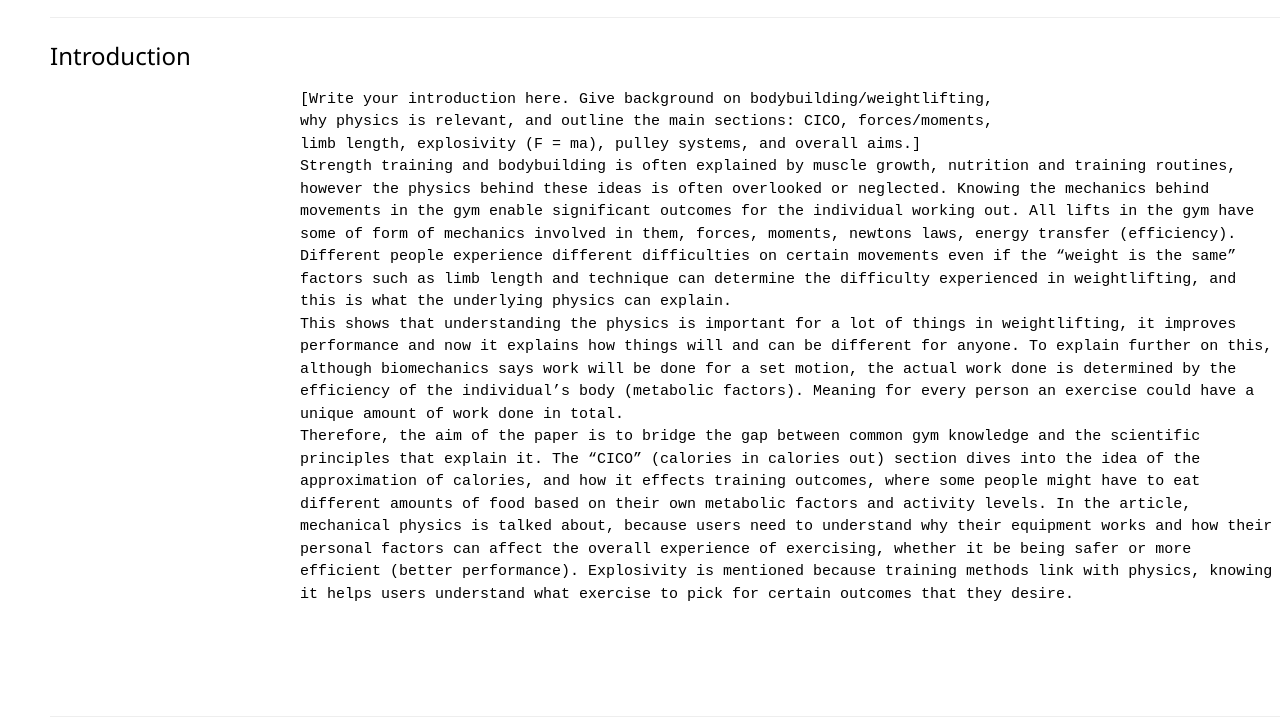
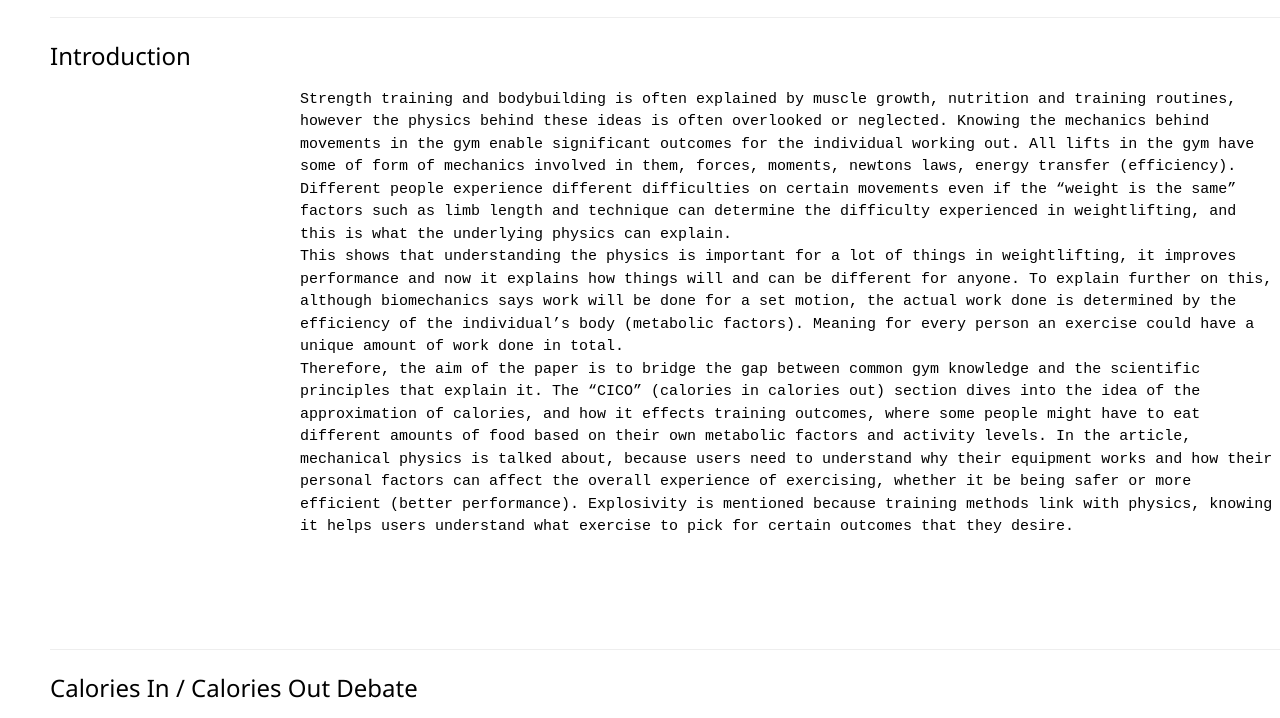
Before and after one commit to FEPSFY6927479/FY6927479, a plain HTML site: page index.html in a window 1280 px wide. Shown: the part 1414-2132 px from the top of the page. Drawn offline with nearby package versions, Linux system fonts and the light colour scheme; no server answers.

Commit message:
Remove placeholder
Replaced placeholder text with detailed introduction on the physics of strength training and bodybuilding, emphasizing the importance of understanding mechanics, efficiency, and individual differences in performance.

```diff
--- a/index.html
+++ b/index.html
@@ -135,9 +135,6 @@ The main ideas of “eating” and “lifting” can be explained by the further
     <hr>
     <h3 id="Introduction">Introduction</h3>
     <pre class="ex1" id="Introduction_InText">
-[Write your introduction here. Give background on bodybuilding/weightlifting,
-why physics is relevant, and outline the main sections: CICO, forces/moments,
-limb length, explosivity (F = ma), pulley systems, and overall aims.]
 Strength training and bodybuilding is often explained by muscle growth, nutrition and training routines, however the physics behind these ideas is often overlooked or neglected. Knowing the mechanics behind movements in the gym enable significant outcomes for the individual working out. All lifts in the gym have some of form of mechanics involved in them, forces, moments, newtons laws, energy transfer (efficiency). Different people experience different difficulties on certain movements even if the “weight is the same” factors such as limb length and technique can determine the difficulty experienced in weightlifting, and this is what the underlying physics can explain.
 This shows that understanding the physics is important for a lot of things in weightlifting, it improves performance and now it explains how things will and can be different for anyone. To explain further on this, although biomechanics says work will be done for a set motion, the actual work done is determined by the efficiency of the individual’s body (metabolic factors). Meaning for every person an exercise could have a unique amount of work done in total.
 Therefore, the aim of the paper is to bridge the gap between common gym knowledge and the scientific principles that explain it. The “CICO” (calories in calories out) section dives into the idea of the approximation of calories, and how it effects training outcomes, where some people might have to eat different amounts of food based on their own metabolic factors and activity levels. In the article, mechanical physics is talked about, because users need to understand why their equipment works and how their personal factors can affect the overall experience of exercising, whether it be being safer or more efficient (better performance). Explosivity is mentioned because training methods link with physics, knowing it helps users understand what exercise to pick for certain outcomes that they desire.
```
